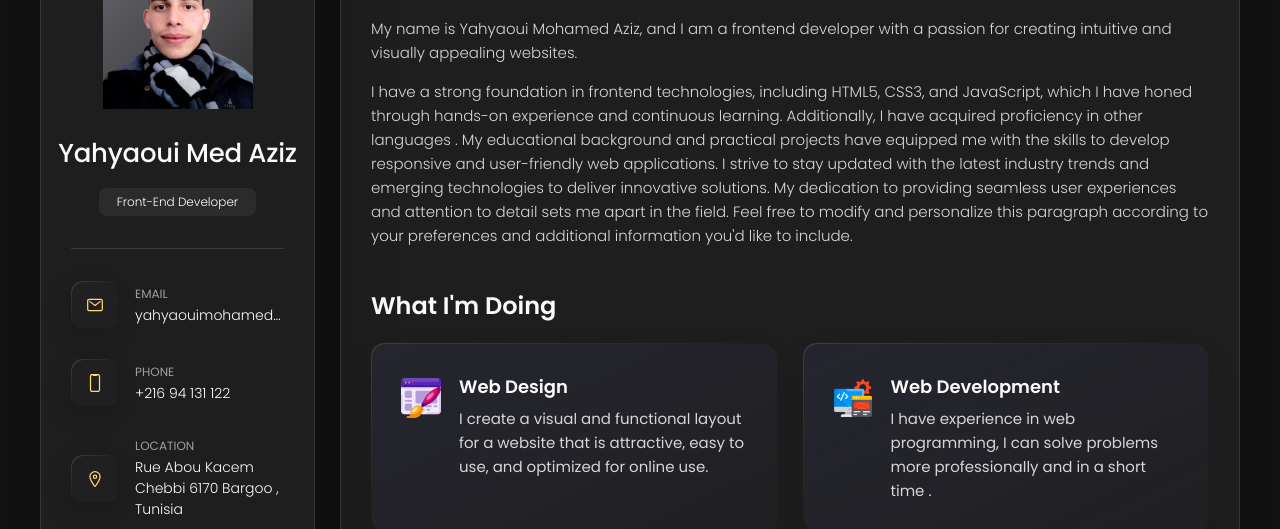
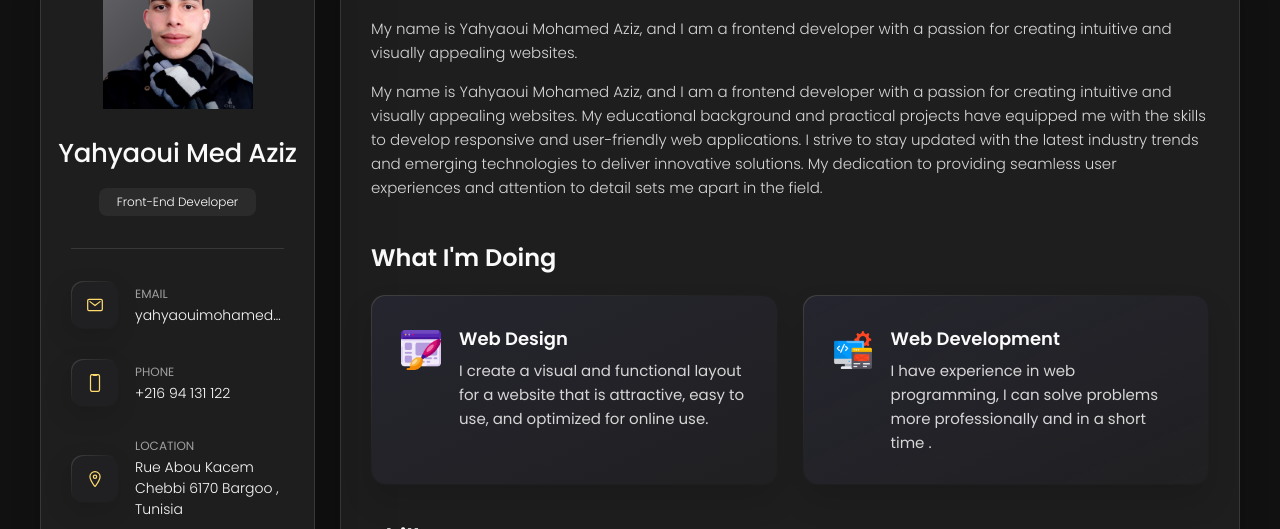
Before and after one commit to Yhaziz/portfolio-frontend, a plain HTML site: page index.html in a window 1280 px wide. Shown: the part 162-691 px from the top of the page. Drawn offline with nearby package versions, Linux system fonts and the light colour scheme.

Commit message:
Update index.html

```diff
--- a/index.html
+++ b/index.html
@@ -189,11 +189,9 @@
           </p>
 
           <p>
-            I have a strong foundation in frontend technologies, including HTML5, CSS3, and JavaScript, which I have honed through hands-on experience and continuous learning.
-            Additionally, I have acquired proficiency in other languages . My educational background and practical projects have equipped me with the skills to develop responsive and user-friendly web applications.
-            I strive to stay updated with the latest industry trends and emerging technologies to deliver innovative solutions.
-            My dedication to providing seamless user experiences and attention to detail sets me apart in the field.
-            Feel free to modify and personalize this paragraph according to your preferences and additional information you'd like to include.
+           My name is Yahyaoui Mohamed Aziz, and I am a frontend developer with a passion for creating intuitive and visually appealing websites.
+
+My educational background and practical projects have equipped me with the skills to develop responsive and user-friendly web applications. I strive to stay updated with the latest industry trends and emerging technologies to deliver innovative solutions. My dedication to providing seamless user experiences and attention to detail sets me apart in the field.
           </p>
         </section>
 
```
